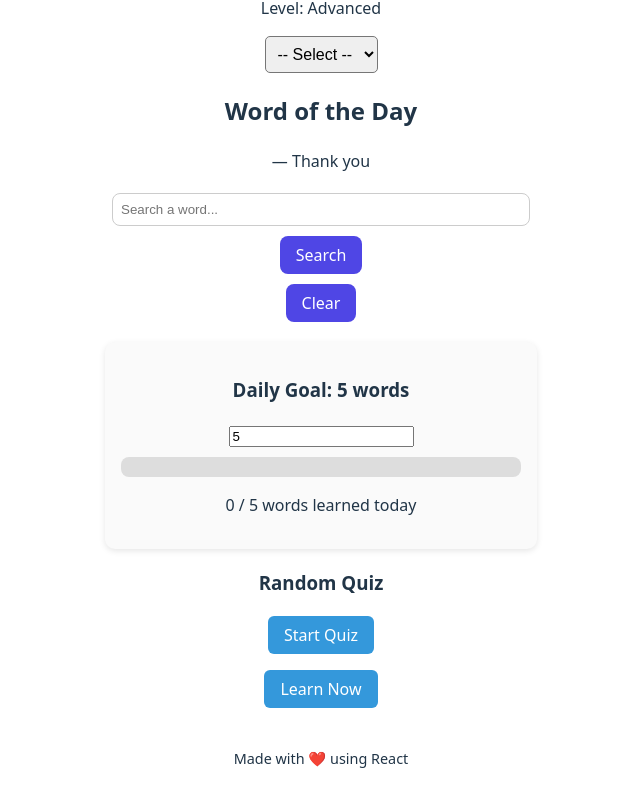
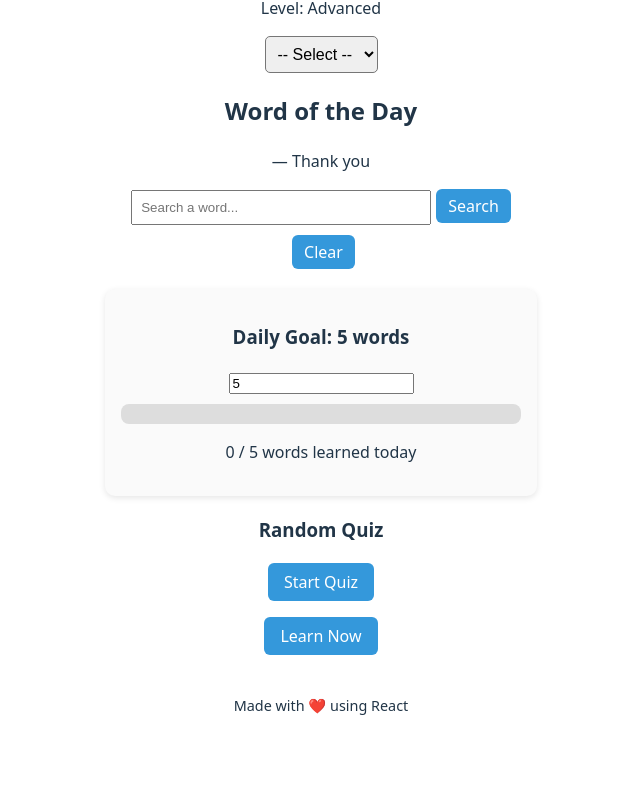
Before and after one commit to junk-value/Lang-Learn, a React (Vite) app in the folder frontend/learn-lang/: page / in a window 1280 px wide. Shown: the part 730-1532 px from the top of the page, without its empty margins (319-959 px from the left). After the commit the page ends 1479 px from the top, so only its background shows below. Built offline with nearby package versions, Linux system fonts and the light colour scheme.

Commit message:
User Profile added

```diff
--- a/frontend/learn-lang/src/components/SearchWord.css
+++ b/frontend/learn-lang/src/components/SearchWord.css
@@ -1,39 +1,45 @@
 .search-word {
-  display: flex;
-  flex-direction: column;
-  align-items: center;
-  gap: 10px;
-  margin: 20px auto;
   max-width: 400px;
+  margin: 1rem auto;
+  text-align: center;
 }
 
 .search-word input {
   padding: 8px;
-  width: 100%;
-  border-radius: 8px;
-  border: 1px solid #ccc;
+  width: 70%;
+  margin-bottom: 10px;
 }
 
 .search-word button {
-  padding: 8px 16px;
-  border-radius: 8px;
-  background: #4f46e5;
-  color: white;
-  border: none;
+  margin-left: 5px;
+  padding: 6px 12px;
   cursor: pointer;
 }
 
-.search-word button:hover {
-  background: #3730a3;
+.result {
+  margin-top: 10px;
+  font-weight: bold;
+  color: #2d3748;
 }
 
-.results {
-  margin-top: 15px;
-  width: 100%;
-  text-align: center;
+.suggestions {
+  list-style: none;
+  padding: 0;
+  margin-top: 8px;
+  border: 1px solid #ccc;
+  border-radius: 6px;
+  max-height: 150px;
+  overflow-y: auto;
+  background: #fff;
 }
 
-.results p {
-  padding: 5px 0;
-  border-bottom: 1px solid #ddd;
+.suggestions li {
+  padding: 8px;
+  cursor: pointer;
 }
+
+.suggestions li:hover,
+.suggestions li.active {
+  background: #3182ce;
+  color: white;
+}
```
Also changed, not shown: frontend/learn-lang/src/components/UserProfile.jsx (added, +17 -0 lines).
